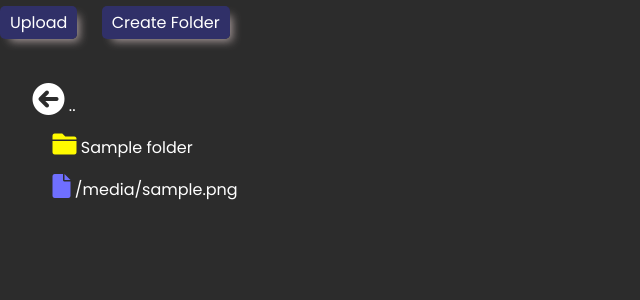
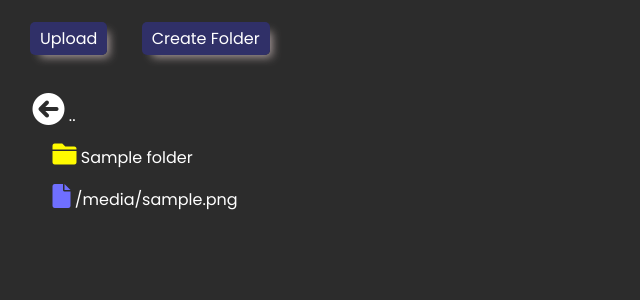
Before and after one commit to kaidewu/MyHomeCloud, a Flask app: template template/content.html in a window 1280 px wide. Shown: the part 110-410 px from the top of the page, without its empty margins (0-640 px from the left). Run offline with Flask 2, Linux system fonts and the light colour scheme; the template is opened without the code that fills it: most values are stand-ins (such as "Sample title", 1, 10 or a date in 2020); parts of the project's set-up code (start-up, migrations or seed data) failed here and were passed over; some libraries are stand-ins or nearby versions.

Commit message:
Change CSS error

```diff
--- a/static/css/style.css
+++ b/static/css/style.css
@@ -69,7 +69,7 @@
 
 .container{
     position: absolute;
-    top: 15%;
+    top: 17vh;
 }
 
 .container a{
@@ -81,10 +81,10 @@
     border-radius: 5px;
     box-shadow: 6px 6px 10px -4px rgb(172, 158, 158);
     padding: 5px 10px;
+    margin: 100px 30px;
     color: white;
     transition: 0.4s;
     text-decoration: none;
-    margin-right: 20px;
 }
 
 .upload-button:hover{
@@ -172,7 +172,6 @@
     padding: 20px;
     border-radius: 5px;
     background-color: #2c2c2c;
-    position: relative;
 }
 
 .create-popup-content h2{
@@ -192,7 +191,7 @@
 }
 
 .list_content{
-    margin: 13% 2%;
+    margin: 22vh 2%;
     position: relative;
 }
 
```
